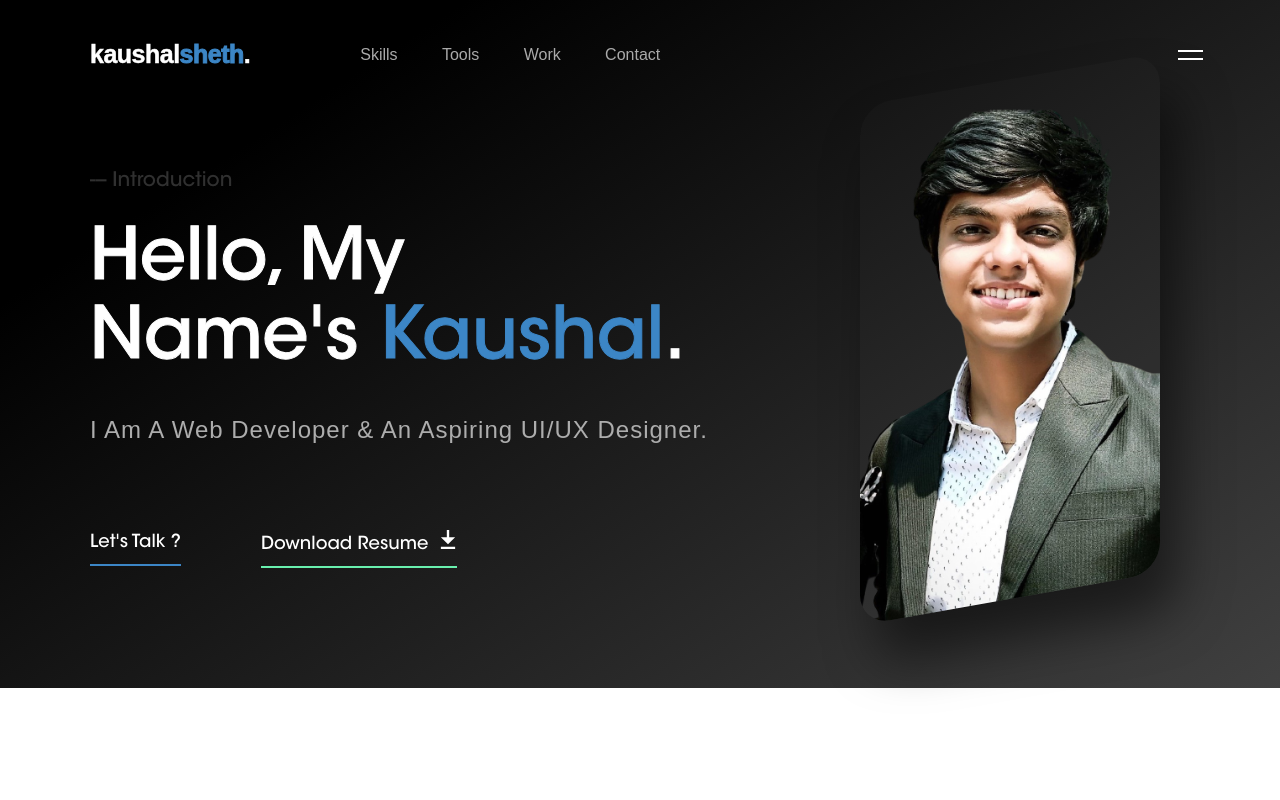
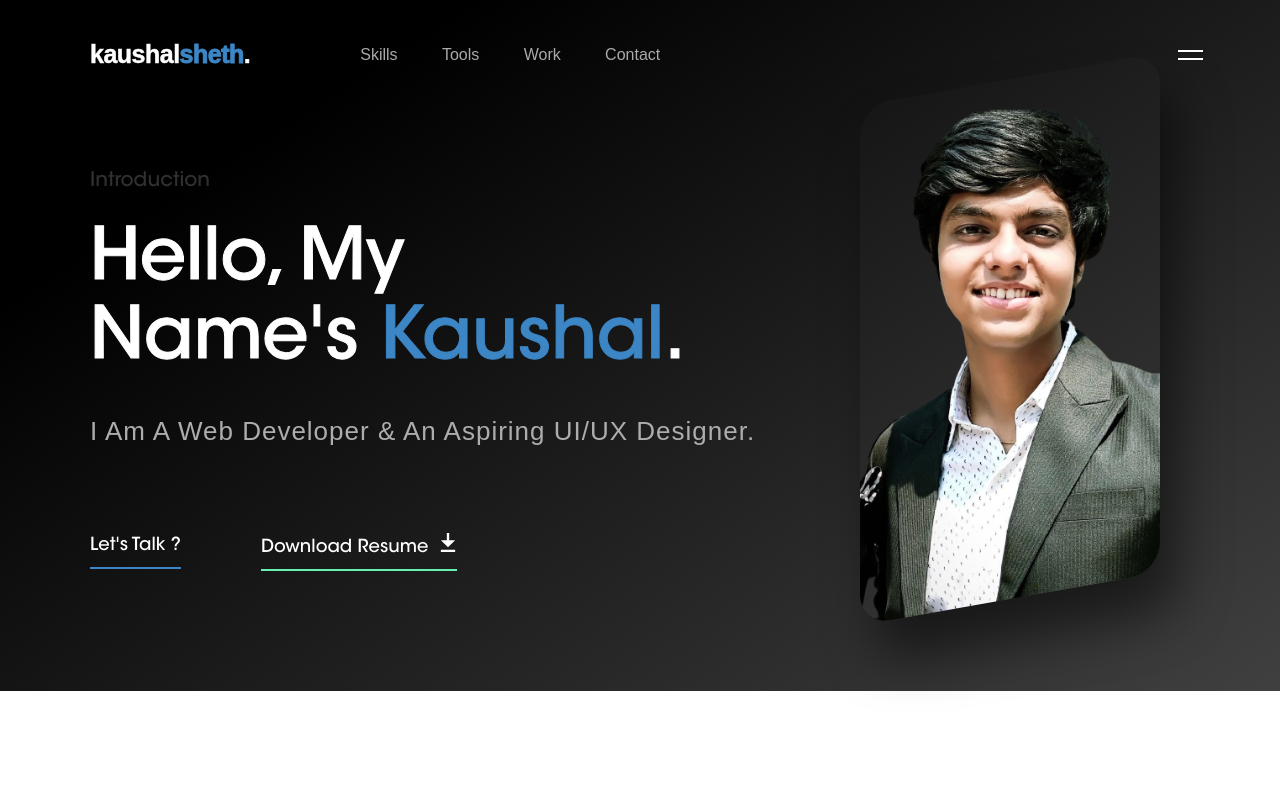
Before and after one commit to Kaushals1/My-Portfolio, a React (Create React App) app: page / in a window 1280 px wide. Shown: the top 800 px of the page. Built offline with nearby package versions, Linux system fonts and the light colour scheme; the HTML template or start-up script is replaced by a standard one.

Commit message:
css changes

```diff
--- a/src/components/Hero/Hero.css
+++ b/src/components/Hero/Hero.css
@@ -37,7 +37,7 @@
 }
 .hero-sub-header-text {
   margin-top: 30px;
-  font-size: 24px;
+  font-size: 26px;
   font-weight: 400;
   color: #adadad;
   line-height: 1.6;
--- a/src/components/Hero/Hero.js
+++ b/src/components/Hero/Hero.js
@@ -76,7 +76,7 @@ function Hero() {
       </div>
       <div className="hero">
         <div className="hero-left">
-          <div className="intro">--- Introduction</div>
+          <div className="intro">Introduction</div>
           <div className="hero-left-header">
             <h1>
               Hello, My <br />
```
